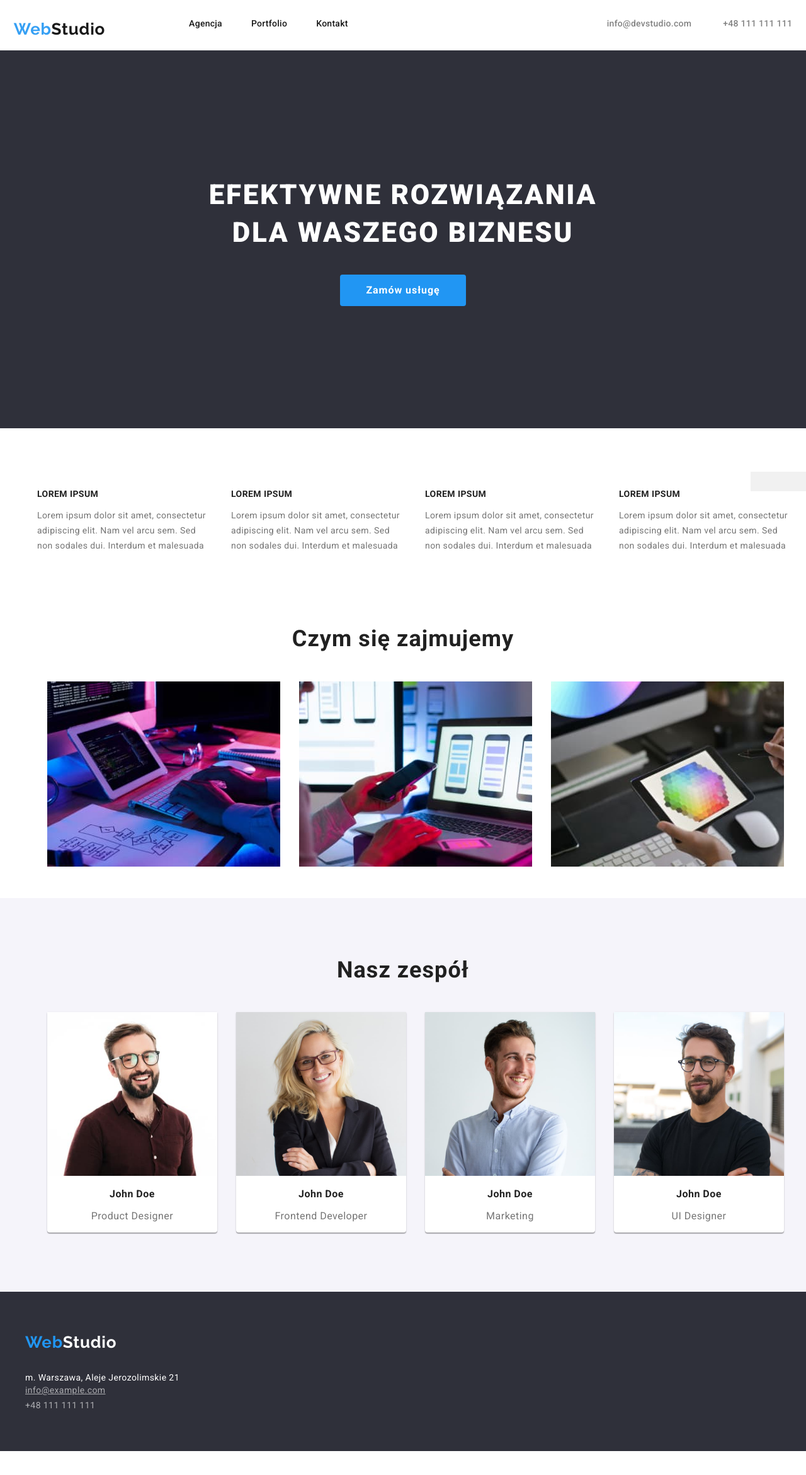
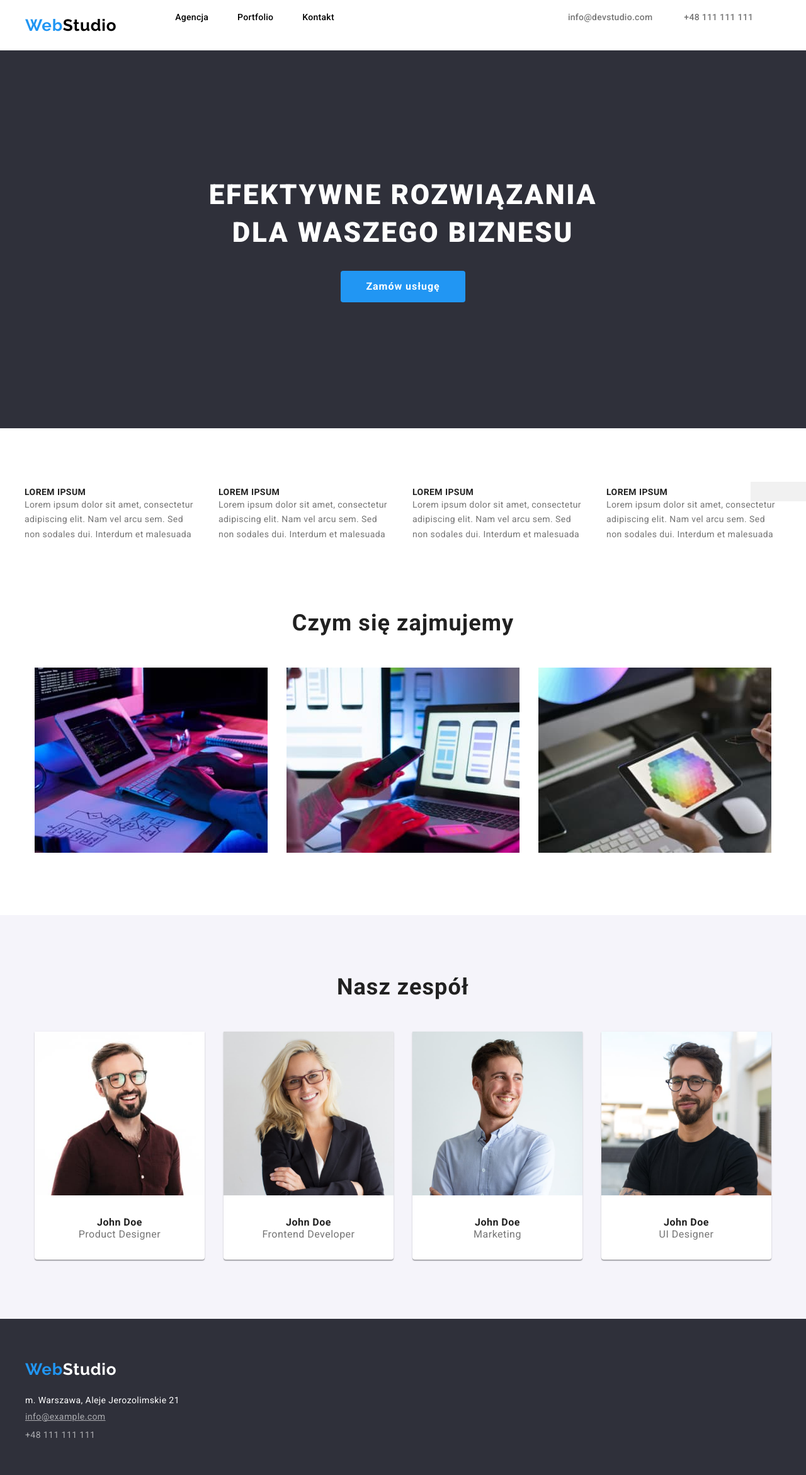
Before and after one commit to Marcinn88/goit-markup-hw-03, a plain HTML site: page index.html in a window 1280 px wide. Shown: the whole page at 63% size. Before the commit the page ends 2304 px from the top, so only its background shows below. Drawn offline with Linux system fonts and the light colour scheme; grey boxes are pictures that could not be loaded.

Commit message:
update corrections

```diff
--- a/css/styles.css
+++ b/css/styles.css
@@ -1,3 +1,9 @@
+*,
+*::after,
+*::before {
+  margin: 0;
+  padding: 0;
+}
 :root {
   --logo-color: #2196f3;
   --logohover-color: #88c9ff;
@@ -10,6 +16,11 @@
   --team-color: #f5f4fa;
   --line-color: #e5e5e5;
 }
+.container {
+  width: 1200px;
+  margin: auto;
+}
+
 body {
   font-family: "Roboto", "Arial", sans-serif;
   margin: 0;
@@ -27,16 +38,13 @@ body {
 .header {
   background-color: #fff;
   height: 80px;
-  position: sticky;
-  top: 0;
-  z-index: 100;
-  opacity: 90%;
   display: flex;
 }
 .header-cointainer {
   text-align: center;
   display: flex;
   margin: auto;
+  width: 1200px;
 }
 .navigation {
   display: inline-flex;
@@ -136,20 +144,28 @@ body {
   background-color: var(--logo-color);
 }
 .windows-port {
-  display: inline-block;
-  text-align: left;
+  padding-top: 30px;
+  display: flex;
+  flex-wrap: wrap;
+  gap: 25px;
+}
+.article-container {
+  width: 1200px;
+  margin: auto;
 }
 .windows-port-row {
   display: flex;
-  gap: 30px;
-  margin-bottom: 30px;
+  gap: 10px;
+  flex-wrap: wrap;
 }
 .window {
-  width: 378px;
-  height: 404px;
+  /* width: 378px;
+  height: 404px; */
   border: var(--border-color) solid 1px;
   padding-bottom: 0;
+  padding: 0;
 }
+
 .window h2 {
   color: #212121;
   font-family: "Roboto";
@@ -157,15 +173,15 @@ body {
   line-height: 2;
   letter-spacing: 0.06em;
   padding-left: 24px;
-  margin-bottom: 0;
+  text-align: left;
 }
 .window p {
   font-size: 16px;
   line-height: 1.87;
   letter-spacing: 0.03em;
-  margin: 0;
   color: var(--second-color);
   padding-left: 24px;
+  text-align: left;
 }
 .footer-cointainer {
   display: flex;
@@ -191,6 +207,7 @@ body {
   line-height: 1.55;
   letter-spacing: 0.03em;
   margin-top: 0;
+  margin-bottom: 20px;
 }
 .footer-adres {
   font-style: normal;
@@ -205,6 +222,10 @@ body {
   margin: 0;
   list-style: none;
   padding-left: 0;
+}
+.footer-list li {
+  margin-top: 5px;
+  margin-bottom: 5px;
 }
 .footer-list a {
   font-style: normal;
@@ -225,15 +246,13 @@ body {
 .hero {
   color: var(--bright-color);
   background-color: var(--theme-color);
-  height: 600px;
   text-align: center;
+  padding: 200px 0;
 }
 .hero button {
   background-color: var(--logo-color);
   color: var(--bright-color);
   border: none;
-  width: 200px;
-  height: 50px;
   font-style: normal;
   font-weight: 700;
   font-size: 16px;
@@ -243,6 +262,8 @@ body {
   letter-spacing: 0.06em;
   border-radius: 4px;
   font-family: inherit;
+  padding: 10px 40px 10px 40px;
+  margin-top: 30px;
 }
 
 .main_button:focus,
@@ -260,17 +281,25 @@ body {
   letter-spacing: 0.06em;
   text-transform: uppercase;
   margin-top: 0;
-  padding-top: 200px;
 }
-
+.do-container {
+  padding-top: 94px;
+  padding-bottom: 94px;
+}
+.do-list-container {
+  display: flex;
+  align-items: center;
+  margin: auto;
+}
 .do {
-  text-align: center;
+  display: flex;
+  flex-direction: column;
+  align-items: center;
 }
 .do-text {
   list-style: none;
-  display: inline-flex;
+  display: flex;
   gap: 30px;
-  margin-bottom: 100px;
   text-align: left;
 }
 .do-text h3 {
@@ -303,10 +332,12 @@ body {
   text-align: center;
   letter-spacing: 0.03em;
   color: var(--third-color);
+  padding-top: 94px;
+  padding-bottom: 50px;
 }
 .do-img {
   list-style: none;
-  display: inline-flex;
+  display: flex;
   gap: 30px;
   text-align: center;
 }
@@ -321,7 +352,10 @@ body {
   text-align: center;
   letter-spacing: 0.03em;
   color: var(--third-color);
-  padding-top: 94px;
+  /* padding-top: 94px; */
+}
+.team-title {
+  padding: 30px;
 }
 .workers {
   list-style: none;
--- a/index.html
+++ b/index.html
@@ -53,39 +53,44 @@
         </h1>
         <button class="main_button" type="button">Zamów usługę</button>
       </section>
+      <div class="do-container">
         <section class="do">
-        <h2 style="opacity: 0">Lista</h2>
+          <div class="do-list-container">
+            <h2 style="opacity: 0; pointer-events: none; position: absolute">
+              Lista
+            </h2>
             <ul class="do-text">
               <li>
                 <h3>Lorem ipsum</h3>
                 <p>
-              Lorem ipsum dolor sit amet, consectetur adipiscing elit. Nam vel
-              arcu sem. Sed non sodales dui. Interdum et malesuada
+                  Lorem ipsum dolor sit amet, consectetur adipiscing elit. Nam
+                  vel arcu sem. Sed non sodales dui. Interdum et malesuada
                 </p>
               </li>
               <li>
                 <h3>Lorem ipsum</h3>
                 <p>
-              Lorem ipsum dolor sit amet, consectetur adipiscing elit. Nam vel
-              arcu sem. Sed non sodales dui. Interdum et malesuada
+                  Lorem ipsum dolor sit amet, consectetur adipiscing elit. Nam
+                  vel arcu sem. Sed non sodales dui. Interdum et malesuada
                 </p>
               </li>
               <li>
                 <h3>Lorem ipsum</h3>
                 <p>
-              Lorem ipsum dolor sit amet, consectetur adipiscing elit. Nam vel
-              arcu sem. Sed non sodales dui. Interdum et malesuada
+                  Lorem ipsum dolor sit amet, consectetur adipiscing elit. Nam
+                  vel arcu sem. Sed non sodales dui. Interdum et malesuada
                 </p>
               </li>
               <li>
                 <h3>Lorem ipsum</h3>
                 <p>
-              Lorem ipsum dolor sit amet, consectetur adipiscing elit. Nam vel
-              arcu sem. Sed non sodales dui. Interdum et malesuada
+                  Lorem ipsum dolor sit amet, consectetur adipiscing elit. Nam
+                  vel arcu sem. Sed non sodales dui. Interdum et malesuada
                 </p>
               </li>
             </ul>
-        <div>
+          </div>
+          <div class="do-img-container">
             <h2 class="do-header">Czym się zajmujemy</h2>
 
             <ul class="do-img">
@@ -116,8 +121,9 @@
             </ul>
           </div>
         </section>
+      </div>
       <section class="team">
-        <h2>Nasz zespół</h2>
+        <h2 class="do-header">Nasz zespół</h2>
         <ul class="workers">
           <li>
             <img
@@ -126,8 +132,10 @@
               width="270"
               height="260"
             />
+            <div class="team-title">
               <h3><strong>John Doe</strong></h3>
               <p>Product Designer</p>
+            </div>
           </li>
           <li>
             <img
@@ -136,8 +144,10 @@
               width="270"
               height="260"
             />
+            <div class="team-title">
               <h3><strong>John Doe</strong></h3>
               <p>Frontend Developer</p>
+            </div>
           </li>
           <li>
             <img
@@ -146,8 +156,10 @@
               width="270"
               height="260"
             />
+            <div class="team-title">
               <h3><strong>John Doe</strong></h3>
               <p>Marketing</p>
+            </div>
           </li>
           <li>
             <img
@@ -156,8 +168,10 @@
               width="270"
               height="260"
             />
+            <div class="team-title">
               <h3><strong>John Doe</strong></h3>
               <p>UI Designer</p>
+            </div>
           </li>
         </ul>
       </section>
```
Also changed, not shown: portfolio.html (+8 -9 lines). Lines whose indentation alone changed are shown as unchanged.
